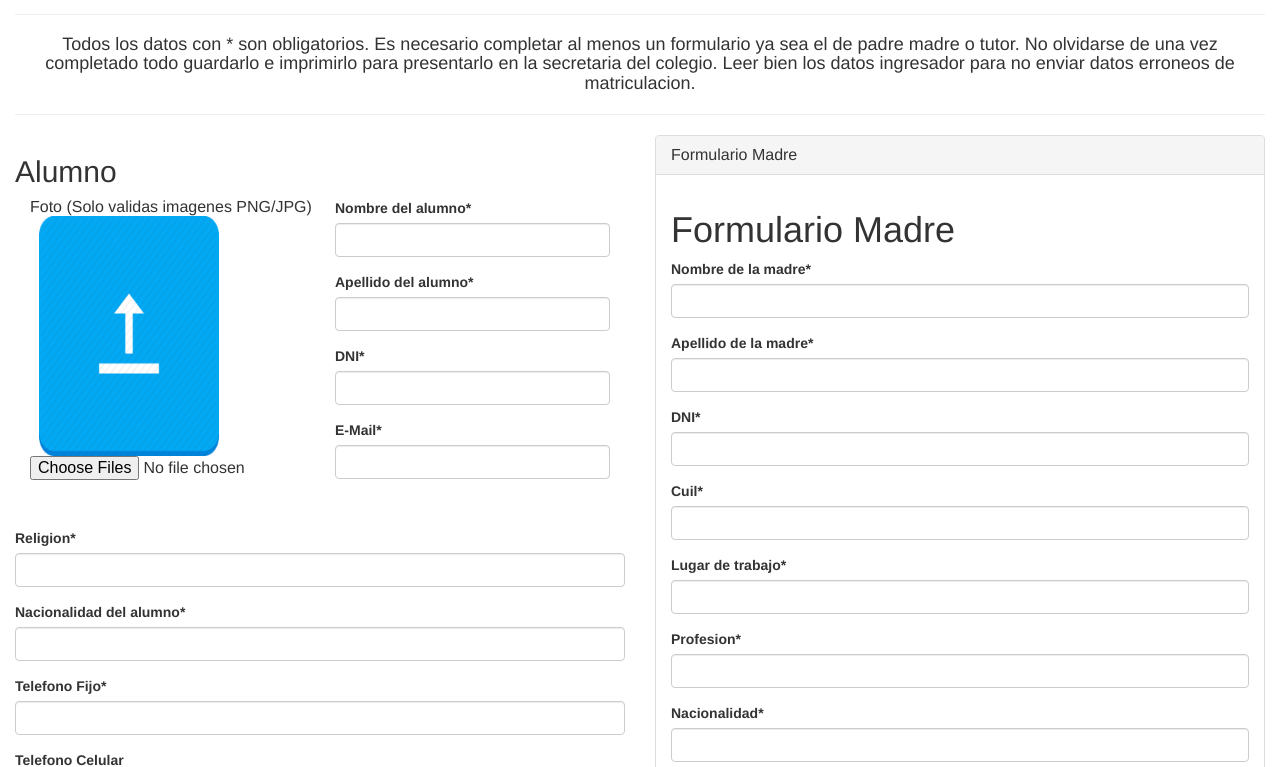
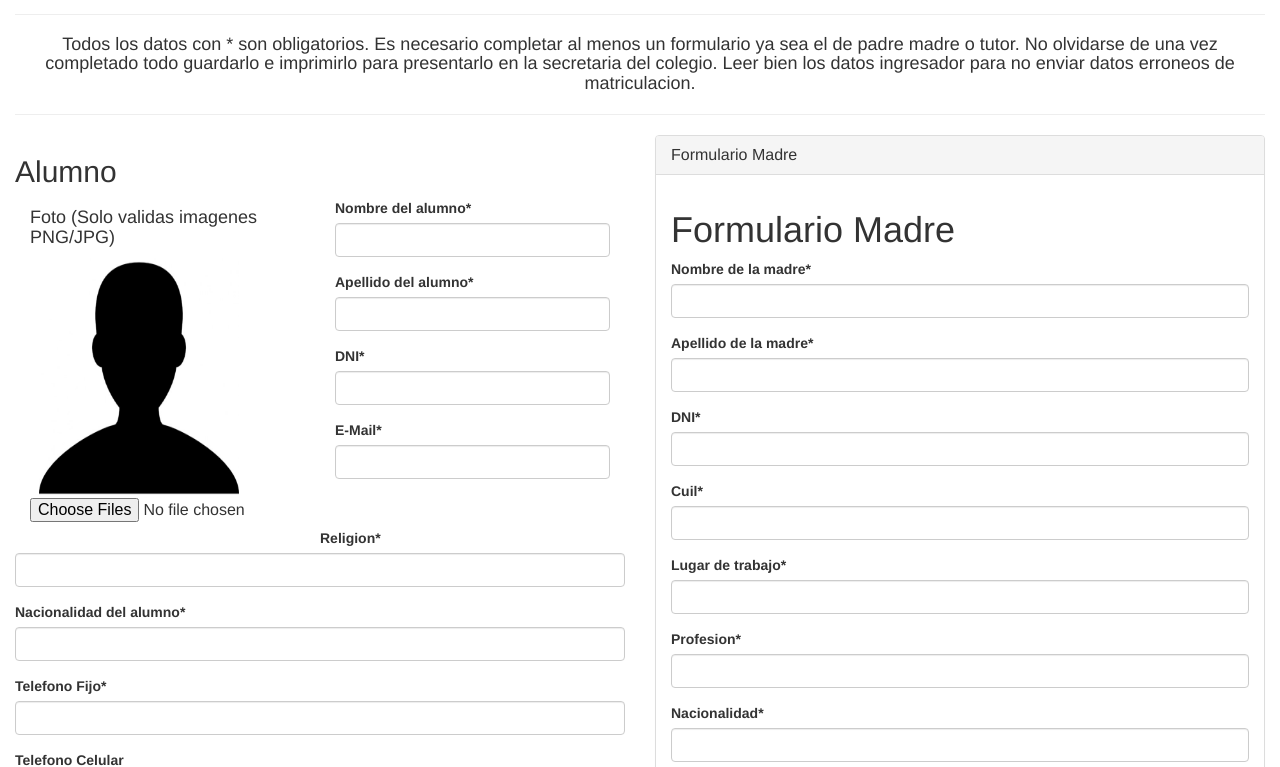
Before and after one commit to JavierCoggiola/Solcito, a Django app: page / in a window 1280 px wide. Shown: the part 146-913 px from the top of the page. Run offline with Django 3.2, Linux system fonts and the light colour scheme; some libraries are stand-ins or nearby versions.

Commit message:
detalles foto alumno

```diff
--- a/Solcito/templates/matricular.html
+++ b/Solcito/templates/matricular.html
@@ -105,11 +105,8 @@
                         <li class="active">
                             <a href="index.html"><i class="fa fa-fw fa-dashboard"></i> Planilla</a>
                         </li>
-
                         <li>
-
                             <a href="javascript:;" id="product_btn"><i class="fa fa-fw fa-shopping-cart"></i> Productos </a>
-
                     </ul>
                 </div>
                 <!-- /.navbar-collapse -->
@@ -125,11 +122,9 @@
                             <h1 class="page-header">
                                 Matriculacion
                             </h1>
-<hr>
-
+                            <hr>
                            <h4> <p class="text-center">Todos los datos con  * son obligatorios. Es necesario completar al menos un formulario ya sea el de padre madre o tutor. No olvidarse de una vez completado todo guardarlo e imprimirlo para presentarlo en la secretaria del colegio. Leer bien los datos ingresador para no enviar datos erroneos de matriculacion.</p></h4>
-          <hr>
-
+                            <hr>
                         </div>
 
                     </div>
@@ -142,11 +137,11 @@
                                 <table>
                                     <tr>
                                             <td>
-                                                <div>Foto (Solo validas imagenes PNG/JPG)</div>
+                                                <h4>Foto (Solo validas imagenes PNG/JPG)</h4>
                                                 <div>
                                                     <form action="{% url 'Solcito:subirPhoto' %}" method="POST" enctype="multipart/form-data" id="cargar"> {% csrf_token %}
                                                         <div>
-                                                            <img id='alum' src="{% static 'images/up.png' %}" alt='Foto alumno' style='width:180px; height:240px;margin-left:3%;'/>
+                                                            <img id='alum' src="{% static 'images/up.jpg' %}" alt='Foto alumno' style='width:200px; height:240px;margin-left:3%;'/>
                                                             <input type='file' id='photo' name='photo' multiple accept='image/png,image/jpeg'/>
                                                         </div>
                                                         <input name="nombre" id="form-nombre-alumno" type="hidden" class="form-control">
@@ -255,23 +250,9 @@
                                     <label>Codigo Postal*</label>
                                     <input id="inp-postal-alumno" type="number"class="form-control" placeholder="(Solo Numeros)">
                                 </div>
-
-
-
-
-
-
-
-
-
-
                             </form>
                         </div>
                         <div class="col-lg-6">
-
-
-
-
                             <div class="panel-group" id="accordion">
                                 <div class="panel panel-default">
                                     <div class="panel-heading">
@@ -285,8 +266,6 @@
                                             <h1>Formulario Madre</h1>
 
                                             <form role="form">
-
-
                                                 <div class="form-group">
                                                     <label>Nombre de la madre*</label>
                                                     <input id="inp-nombre-madre" class="form-control" >
@@ -338,7 +317,6 @@
                                                     <label>Torre</label>
                                                     <input id="inp-torre-madre" class="form-control" placeholder="En caso de ser necesario especificar la torre de residencia">
                                                 </div>
-
                                                 <div class="form-group">
                                                     <label>Piso</label>
                                                     <input id="inp-piso-madre" class="form-control" type="number">
@@ -376,11 +354,6 @@
                                                     <label>Telefono laboral</label>
                                                     <input id="inp-tlaboral-madre" class="form-control" type="number">
                                                 </div>
-
-
-
-
-
                                                 </div>
                                         </div>
                                     </div>
@@ -393,13 +366,8 @@
                                         </div>
                                         <div id="collapse2" class="panel-collapse collapse">
                                             <div class="panel-body">
-
-
                                                 <h1>Formulario Padre</h1>
-
                                                 <form role="form">
-
-
                                                     <div class="form-group">
                                                         <label>Nombre del padre*</label>
                                                         <input id="inp-nombre-padre" class="form-control" >
@@ -431,18 +399,14 @@
                                                         <label>Nacionalidad*</label>
                                                         <input id="inp-nacionalidad-padre" class="form-control" >
                                                     </div>
-
-
                                                     <div class="form-group">
                                                         <label>Calle de domicilio*</label>
                                                         <input id="inp-calle-padre" class="form-control" placeholder="Calle de residencia del padre">
                                                     </div>
-
                                                     <div class="form-group">
                                                         <label>Numero*</label>
                                                         <input id="inp-numcalle-padre" class="form-control" type="number">
                                                     </div>
-
                                                     <label>Barrio de domicilio*</label>
                                                     <input id="inp-barrio-padre" class="form-control" >
 
@@ -450,32 +414,26 @@
                                                         <label>Torre</label>
                                                         <input id="inp-torre-padre" class="form-control" placeholder="En caso de ser necesario especificar la torre de residencia">
                                                     </div>
-
                                                     <div class="form-group">
                                                         <label>Piso</label>
                                                         <input id="inp-piso-padre" class="form-control" type="number">
                                                     </div>
-
                                                     <div class="form-group">
                                                         <label>Departamento</label>
                                                         <input id="inp-dpto-padre" class="form-control" >
                                                     </div>
-
                                                     <div class="form-group">
                                                         <label>Codigo Postal*</label>
                                                         <input id="inp-postal-padre" type="number"class="form-control" >
                                                     </div>
-
                                                     <div class="form-group">
                                                         <label>localidad*</label>
                                                         <input id="inp-localidad-padre" class="form-control" >
                                                     </div>
-
                                                     <div class="form-group">
                                                         <label>Email*</label>
                                                         <input id="inp-email-padre" class="form-control" type="email">
                                                     </div>
-
                                                     <div class="form-group">
                                                         <label>Telefono Fijo*</label>
                                                         <input id="inp-fijo-padre" class="form-control" type="number">
@@ -488,7 +446,6 @@
                                                         <label>Telefono laboral</label>
                                                         <input id="inp-tlaboral-padre" class="form-control" type="number">
                                                     </div>
-
                                                     </div>
                                             </div>
                                         </div>
@@ -501,12 +458,8 @@
                                             </div>
                                             <div id="collapse3" class="panel-collapse collapse">
                                                 <div class="panel-body">
-
                                                     <h1>Formulario Tutor</h1>
-
                                                     <form role="form">
-
-
                                                         <div class="form-group">
                                                             <label>Nombre del tutor*</label>
                                                             <input id="inp-nombre-tutor" class="form-control" >
@@ -519,12 +472,10 @@
                                                             <label>DNI*</label>
                                                             <input id="inp-dni-tutor"type="number"class="form-control" >
                                                         </div>
-
                                                         <div class="form-group">
                                                             <label>Cuil*</label>
                                                             <input id="inp-cuil-tutor"type="number"class="form-control" >
                                                         </div>
-
                                                         <div class="form-group">
                                                             <label>Lugar de trabajo*</label>
                                                             <input id="inp-trabajo-tutor" class="form-control" >
@@ -533,56 +484,44 @@
                                                             <label>Profesion*</label>
                                                             <input id="inp-profesion-tutor" class="form-control" >
                                                         </div>
-
                                                         <div class="form-group">
                                                             <label>Nacionalidad*</label>
                                                             <input id="inp-nacionalidad-tutor" class="form-control" >
                                                         </div>
-
-
                                                         <div class="form-group">
                                                             <label>Calle de domicilio*</label>
                                                             <input id="inp-calle-tutor" class="form-control" placeholder="Calle de residencia del tutor">
                                                         </div>
-
                                                         <div class="form-group">
                                                             <label>Numero*</label>
                                                             <input id="inp-numcalle-tutor" class="form-control" type="number">
                                                         </div>
-
                                                         <label>Barrio de domicilio*</label>
                                                         <input id="inp-barrio-tutor" class="form-control" >
-
                                                         <div class="form-group">
                                                             <label>Torre</label>
                                                             <input id="inp-torre-tutor" class="form-control" placeholder="En caso de ser necesario especificar la torre de residencia">
                                                         </div>
-
                                                         <div class="form-group">
                                                             <label>Piso</label>
                                                             <input id="inp-piso-tutor" class="form-control" type="number">
                                                         </div>
-
                                                         <div class="form-group">
                                                             <label>Departamento</label>
                                                             <input id="inp-dpto-tutor" class="form-control" >
                                                         </div>
-
                                                         <div class="form-group">
                                                             <label>Codigo Postal*</label>
                                                             <input id="inp-postal-tutor" type="number"class="form-control" >
                                                         </div>
-
                                                         <div class="form-group">
                                                             <label>localidad*</label>
                                                             <input id="inp-localidad-tutor" class="form-control" >
                                                         </div>
-
                                                         <div class="form-group">
                                                             <label>Email*</label>
                                                             <input id="inp-email-tutor" class="form-control" type="email">
                                                         </div>
-
                                                         <div class="form-group">
                                                             <label>Telefono Fijo*</label>
                                                             <input id="inp-fijo-tutor" class="form-control" type="number">
@@ -595,38 +534,23 @@
                                                             <label>Telefono laboral</label>
                                                             <input id="inp-tlaboral-tutor" class="form-control" type="number">
                                                         </div>
-
                                                         </div>
                                                 </div>
                                             </div>
-
                                         </div>
-
                                     </div>
-
-
-
-                                    <!-- /.row -->
                                     </form>
                                 </form>
                             <button id="submit_matricula" class="btn btn-primary btn-lg">Guardar Matricula</button>
-
-
                         </div>
                         <!-- /.container-fluid -->
-
                     </div>
-
-
                 </div>
-
             </div>
-
         </div>
         </div>
     <div class="modal fade" id="cartel_error" role="dialog">
         <div class="modal-dialog">
-
             <!-- Modal content-->
             <div class="modal-content">
                 <div class="modal-header">
@@ -639,7 +563,6 @@
                     </button>
                 </div>
             </div>
-
         </div>
     </div>
     <!-- jQuery -->
@@ -877,10 +800,8 @@
                 }
                 else{
                     cantTutores+=1
-
                 }
             }
-
 
 
             if($('#inp-nombre-tutor').val()!=""){
```
Also changed, not shown: Solcito/static/images/up.jpg (added), photos/photos/gabi-parrello-41152445.jpg (added).
